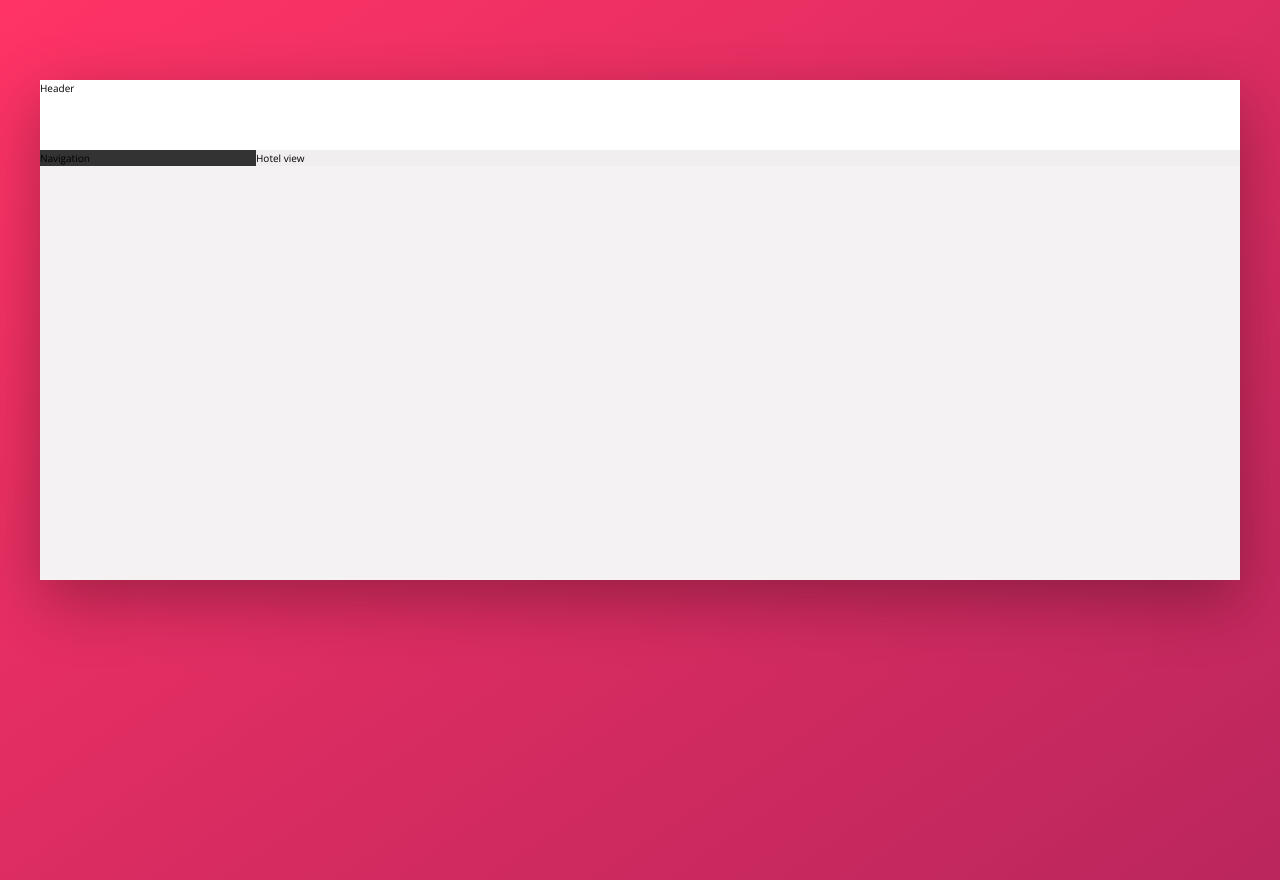
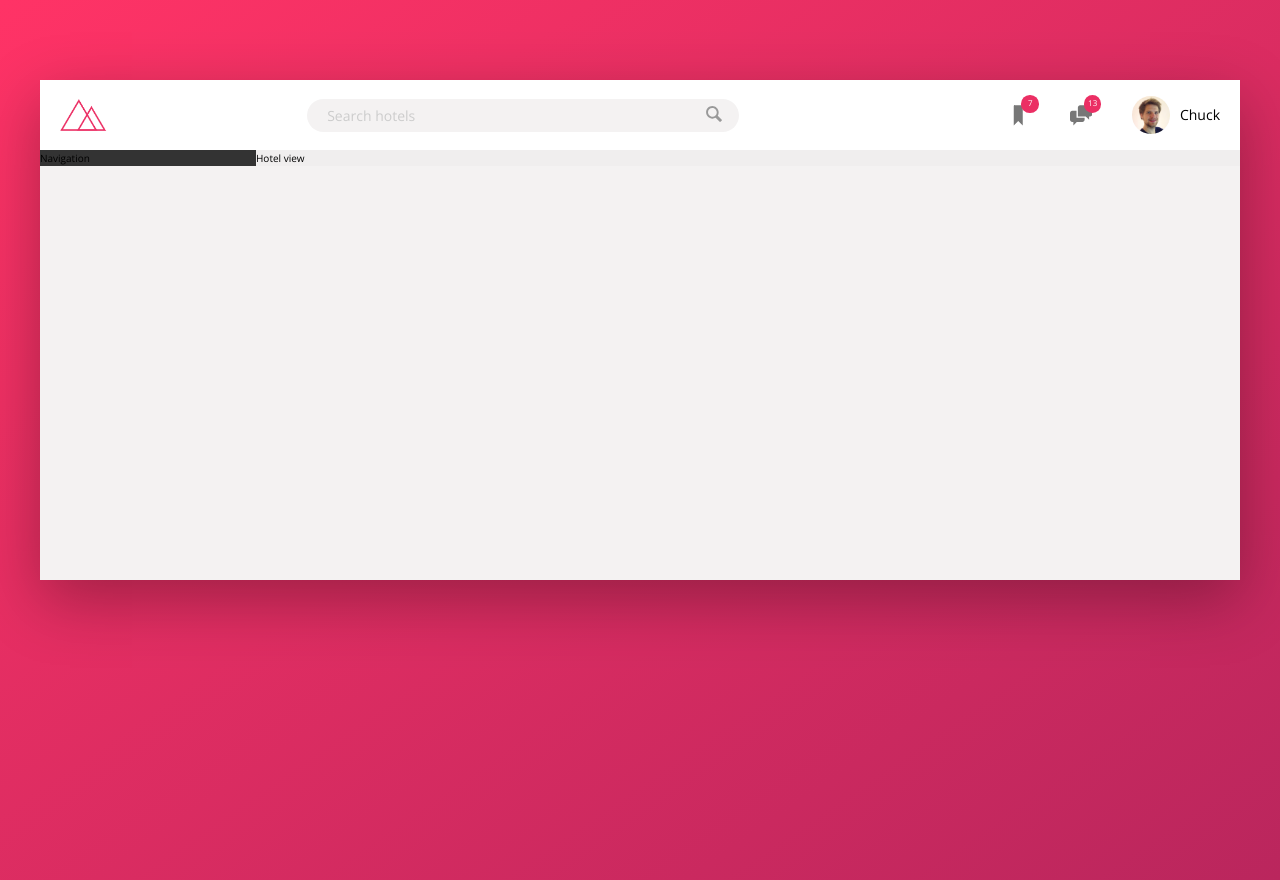
Before and after one commit to Chuck-Carr/Trillo, a website: page index.html in a window 1280 px wide. Drawn offline with nearby package versions, Linux system fonts and the light colour scheme.

Commit message:
header html/css complete

```diff
--- a/index.html
+++ b/index.html
@@ -13,7 +13,35 @@
     <body>
         <div class="container">
             <header class="header">
-                Header
+                <img src="img/logo.png" alt="Trillo Logo" class="logo">
+
+                <form action="#" class="search">
+                    <input type="search" class="search__input" placeholder="Search hotels">
+                    <button class="search__button">
+                        <svg class="search__icon">
+                            <use xlink:href="img/sprite.svg#icon-magnifying-glass"></use>
+                        </svg>
+                    </button>
+                </form>
+
+                <nav class="user-nav">
+                    <div class="user-nav__icon-box">
+                        <svg class="user-nav__icon">
+                            <use xlink:href="img/sprite.svg#icon-bookmark"></use>
+                        </svg>
+                        <span class="user-nav__notification">7</span>
+                    </div>
+                    <div class="user-nav__icon-box">
+                        <svg class="user-nav__icon">
+                            <use xlink:href="img/sprite.svg#icon-chat"></use>
+                        </svg>
+                        <span class="user-nav__notification">13</span>
+                    </div>
+                    <div class="user-nav__user">
+                        <img src="/img/user.jpg" alt="user photo" class="user-nav__user-photo">
+                        <span class="user-nav__user-name">Chuck</span>
+                    </div>
+                </nav>
             </header>
             <div class="content">
                 <nav class="sidebar">
--- a/sass/_components.scss
+++ b/sass/_components.scss
@@ -0,0 +1,123 @@
+///////////////////////
+// LOGO
+.logo {
+    height: 3.25rem;
+    margin-left: 2rem;
+
+}
+///////////////////////
+// SEARCH
+.search {
+    flex: 0 0 40%;
+
+    display: flex;
+
+    &__input {
+        font-family: inherit;
+        font-size: inherit;
+        color: inherit;
+        background-color: var(--color-gray-light-2);
+        border: none;
+        padding: .7rem 2rem;
+        border-radius: 100px;
+        width: 90%;
+        transform: all .2;
+        margin-right: -3.5rem;
+
+
+        &:focus {
+            outline: none;
+            width: 100%;
+            background-color: var(--color-gray-light-3);
+        }
+
+
+
+
+    }
+    &__input:focus + &__button {
+        background-color: var(--color-gray-light-3);
+    }
+    &__button {
+        border: none;
+        background-color: var(--color-gray-light-2);
+
+        &:focus {
+            outline: none;
+
+        }
+
+        &:active {
+            transform: translateY(2px);
+        }
+    }
+
+    &__icon {
+        height: 2rem;
+        width: 2rem;
+        fill: var(--color-grey-dark-3);
+
+    }
+    ::placeholder {
+        font-weight: 100;
+        color: var(--color-gray-light-4);
+    }
+}
+///////////////////////
+// USER NAVIGATION
+.user-nav {
+    align-self: stretch;
+
+    display: flex;
+    align-items: center;
+
+    & > * {
+        padding: 0 2rem;
+        cursor: pointer;
+        height: 100%;
+        display: flex;
+        align-items: center;
+
+    }
+    & > *:hover {
+        background-color: var(--color-gray-light-2);
+
+
+    }
+    &__icon-box {
+    position: relative;
+
+    }
+
+    &__icon {
+        height: 2.25rem;
+        width: 2.25rem;
+        fill: var(--color-grey-dark-2);
+
+    }
+
+    &__notification {
+        font-size: .8rem;
+        height: 1.75rem;
+        width: 1.75rem;
+        border-radius: 50%;
+        background-color: var(--color-primary);
+        color: #fff;
+        position: absolute;
+        top: 1.5rem;
+        right: 1.1rem;
+
+        display: flex;
+        justify-content: center;
+        align-items: center;
+
+    }
+
+    &__user-photo {
+        height: 3.75rem;
+        border-radius: 50%;
+        margin-right: 1rem;
+    }
+
+
+}
--- a/sass/_layout.scss
+++ b/sass/_layout.scss
@@ -9,8 +9,13 @@
 
 .header {
     height: 7rem;
+    font-size: 1.4rem;
     background-color: #fff;
     border-bottom: var(--color-gray-light-1 );
+
+    display: flex;
+    justify-content: space-between;
+    align-items: center;
 }
 
 .content {
```
Also changed, not shown: css/style.css (deleted), sass/main.css, 1 other file.
